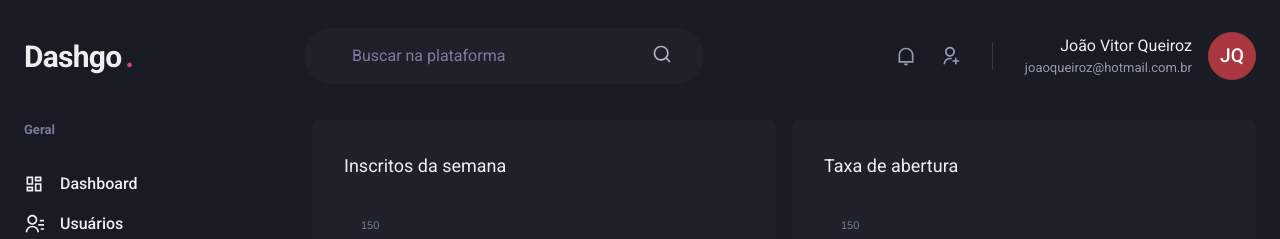
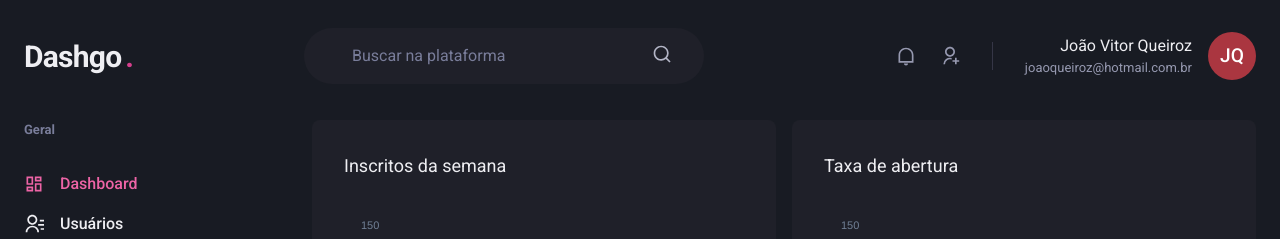
Before and after one commit to annamarcomini/dashGo, a Next.js app: page /dashboard in a window 1280 px wide. Shown: the top 239 px of the page. Built offline with nearby package versions, Linux system fonts and the light colour scheme.

Commit message:
implantação de forms

```diff
--- a/package.json
+++ b/package.json
@@ -23,6 +23,7 @@
     "react": "^18.2.0",
     "react-apexcharts": "^1.4.1",
     "react-dom": "18.2.0",
+    "react-hook-form": "^7.45.4",
     "react-icons": "^4.10.1",
     "typescript": "5.1.6"
   }
--- /dev/null
+++ b/src/components/ActiveLink.tsx
@@ -0,0 +1,30 @@
+import Link, {LinkProps} from "next/link";
+import { useRouter } from "next/router";
+import { cloneElement, ReactElement } from "react";
+
+interface ActiveLinkProps extends LinkProps {
+children: ReactElement //quando só quero receber um componente react
+shouldMatchExactHref?: boolean;
+}
+export function ActiveLink({children,shouldMatchExactHref=false,...rest}: ActiveLinkProps){
+ const { asPath}= useRouter()
+ let isActive= false;
+
+ if (shouldMatchExactHref && (asPath === rest.href || asPath === rest.as)) {
+   isActive = true
+ }
+
+ if (!shouldMatchExactHref &&
+  (asPath.startsWith(String(rest.href)) ||
+  asPath.startsWith(String(rest.as)))) {
+  isActive = true
+  }
+
+return (
+ <Link {...rest}>
+  {cloneElement(children, {
+   color: isActive ? 'pink.400' : 'gray.50'
+  })}
+ </Link>
+)
+}
--- a/src/components/Form/Header/SearchBox.tsx
+++ b/src/components/Form/Header/SearchBox.tsx
@@ -1,6 +1,9 @@
 import { Flex,Input,Icon } from "@chakra-ui/react";
+import { useRef } from "react";
 import { RiSearchLine} from 'react-icons/ri'
+
 export function SearchBox(){
+
  return(
   <Flex as="label"
        flex="1"
@@ -21,6 +24,7 @@ export function SearchBox(){
          mr="4"
          placeholder="Buscar na plataforma"
          _placeholder={{ color: "gray.400" }}
+
        />
 
        <Icon as={RiSearchLine} fontSize="20" />
--- a/src/components/Form/Sidebar/NavLink.tsx
+++ b/src/components/Form/Sidebar/NavLink.tsx
@@ -1,17 +1,23 @@
-import { Link,Icon,Text, LinkProps as ChakraLinkProps} from "@chakra-ui/react";
+import { Link as ChackraLink,Icon,Text, LinkProps as ChakraLinkProps} from "@chakra-ui/react";
 import { ElementType } from "react";
+import { ActiveLink } from "@/components/ActiveLink";
 
 interface NavLinkProps extends ChakraLinkProps { //esse extends é para poder passar tb as outros propriedades do links sem erro
   icon: ElementType //quando passo o nome do componente igual ali os icones;
   children: string
+  href: string
 }
-export function NavLink({icon,children,... rest}: NavLinkProps){
+export function NavLink({icon,children,href,... rest}: NavLinkProps){
  return (
-   <Link display="flex" alignItems="center" {...rest}> {/*iisso se chama spread */}
-     <Icon as={icon} font-size="20" />
-     <Text ml="4" fontWeight="medium">
-       {children}
-     </Text>
-   </Link>
+   <ActiveLink href={href} passHref>
+     <ChackraLink display="flex" alignItems="center" {...rest}>
+       {" "}
+       {/*iisso se chama spread */}
+       <Icon as={icon} font-size="20" />
+       <Text ml="4" fontWeight="medium">
+         {children}
+       </Text>
+     </ChackraLink>
+   </ActiveLink>
  )
 }
--- a/src/components/Form/Sidebar/SidebarNav.tsx
+++ b/src/components/Form/Sidebar/SidebarNav.tsx
@@ -8,13 +8,13 @@ export function SidebarNav (){
    <Stack spacing="12" align="flex-start">
      <NavSection title="Geral">
        {/*colei os links no nav link e o children importa os links para o NavSection*/}{" "}
-       <NavLink icon={RiDashboardLine}>Dashboard</NavLink>
-       <NavLink icon={RiContactsLine}>Usuários</NavLink>
+       <NavLink icon={RiDashboardLine} href='/dashboard'>Dashboard</NavLink>
+       <NavLink icon={RiContactsLine} href='/users'>Usuários</NavLink>
      </NavSection>
 
      <NavSection title="Automação">
-       <NavLink icon={RiGitMergeLine}>Automação</NavLink>
-       <NavLink icon={RiInputMethodLine}>Formulário</NavLink>
+       <NavLink icon={RiGitMergeLine} href='/forms'>Automação</NavLink>
+       <NavLink icon={RiInputMethodLine} href='/automation'>Formulário</NavLink>
      </NavSection>
    </Stack>
  )
--- a/src/pages/users/index.tsx
+++ b/src/pages/users/index.tsx
@@ -18,6 +18,7 @@ import {
 } from "@chakra-ui/react"
 import { RiAddLine, RiPencilLine } from "react-icons/ri";
 import { Pagination } from "@/components/Form/Pagination";
+import Link from "next/link";
 
 
 
@@ -37,6 +38,7 @@ export default function UserList() {
              Usuários
            </Heading>
 
+           <Link href='/users/create' passHref>
              <Button
                as="a"
                size="sm"
@@ -46,6 +48,7 @@ export default function UserList() {
              >
                Criar novo
              </Button>
+           </Link>
          </Flex>
          <Table colorScheme="whiteAlpha">
            <Thead>
@@ -55,7 +58,6 @@ export default function UserList() {
                </Th>
                <Th>Usuário</Th>
                {isWideVersion && <Th>Data de cadastro</Th>}
-
              </Tr>
            </Thead>
            <Tbody>
```
Also changed, not shown: src/components/Form/Input.tsx (+18 -5 lines), src/pages/index.tsx (+10 -2 lines), src/pages/users/create.tsx (+6 -3 lines), tsconfig.json (indentation only), 1 other file (tests, documents, lock files or other folders). Lines whose indentation alone changed are shown as unchanged.
